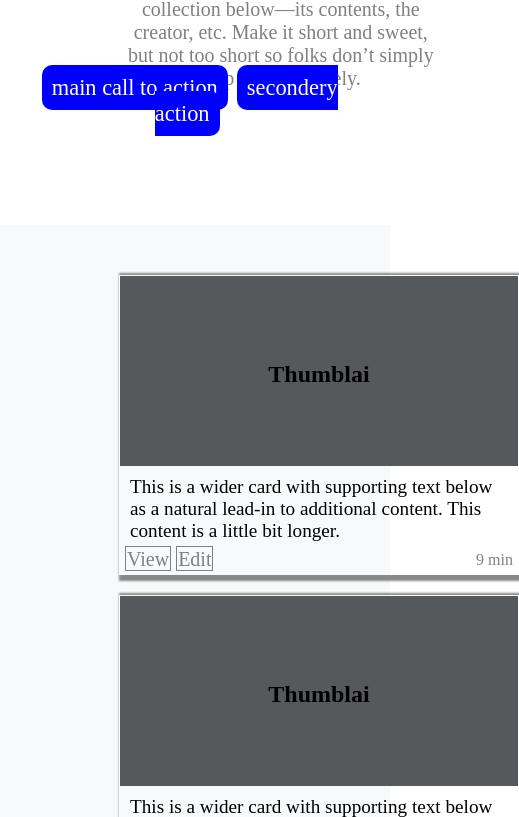
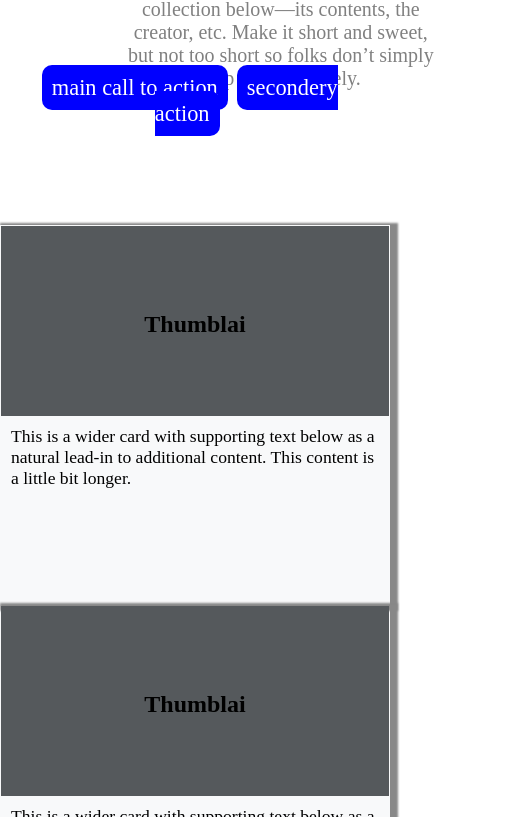
Before and after one commit to bob-justbob/noGridNoFlex, a plain HTML site: page index.html in a window 390 px wide. Shown: the part 283-1100 px from the top of the page, 519 px wide, since content can reach past the window. Drawn offline with Linux system fonts and the light colour scheme.

Commit message:
yeah gio there is second command did some media :P

```diff
--- a/css/style.css
+++ b/css/style.css
@@ -319,3 +319,45 @@ footer p {
     height: 20px;
     padding: 10px;
 }
+
+@media (max-width: 1629px){
+    section {
+        height: 200vh;
+    }
+}
+
+@media (max-width: 1200px) {
+    section {
+        width: 100%;
+    }
+    .maincont {
+        width: 100%;
+        margin: 0%;
+
+    }
+    .box {
+        width: 20%;
+        height: 45vh;
+    }
+    .paragraf p {
+        font-size: 1.1em;
+    }
+    .paragraf {
+        margin-bottom: 40%;
+    }
+    .view {
+        margin-top: 15%;
+    }
+}
+@media (max-width: 560px){
+    .box {
+        width: 100%;
+        margin: 0%;
+    }
+    .maincont {
+        margin: 0%;
+    }
+    .paragraf p {
+        margin-bottom: 0%;
+    }
+}
```
